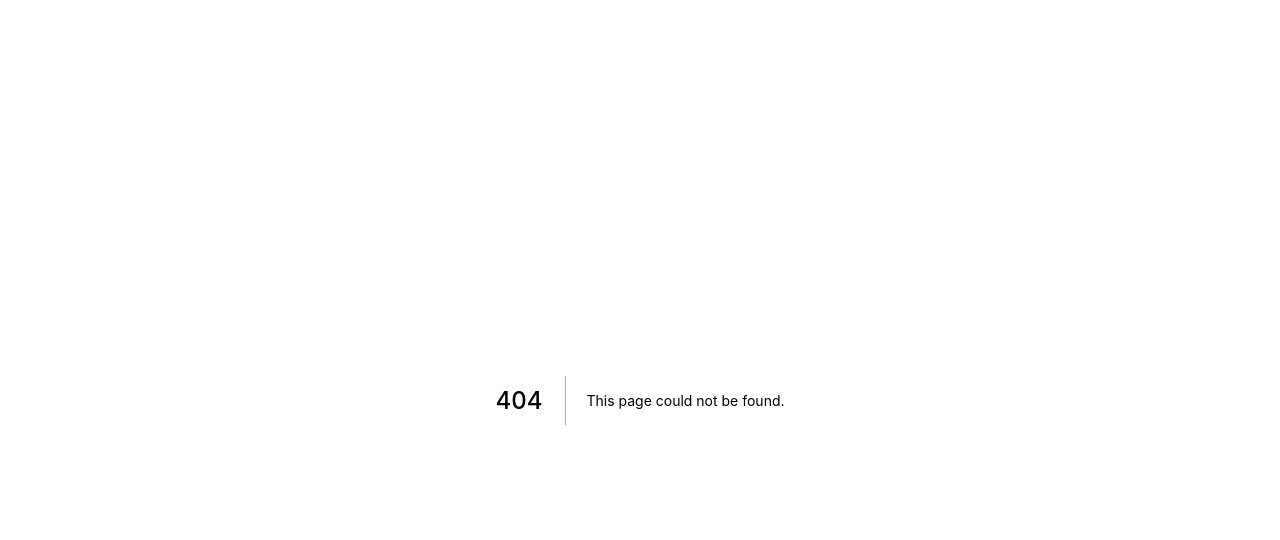
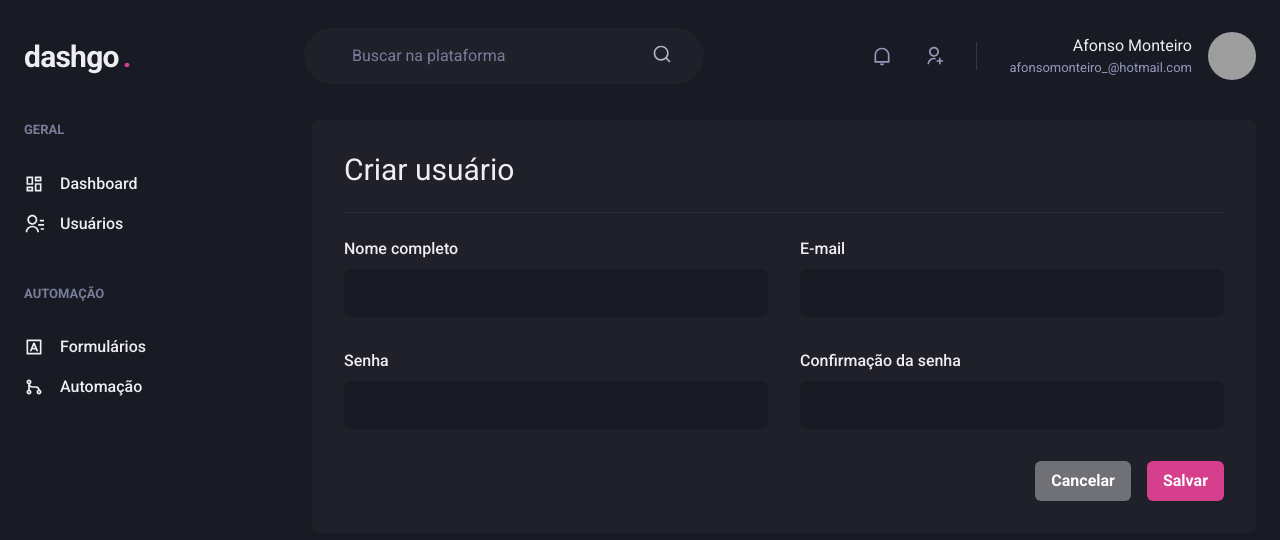
Before and after one commit to AffonsoMonteiro/dashgo, a Next.js app: page /users/create in a window 1280 px wide. Before the commit this address had no page. Shown: the top 540 px of the page. Built offline with nearby package versions, Linux system fonts and the light colour scheme; grey boxes are pictures that could not be loaded.

Commit message:
user create

```diff
--- /dev/null
+++ b/src/pages/users/create.tsx
@@ -0,0 +1,43 @@
+import { Box, Button, Divider, Flex, Heading, HStack, SimpleGrid, VStack } from "@chakra-ui/react";
+import { Input } from "../../components/Form/Input";
+import { Header } from "../../components/Header";
+import { Sidebar } from "../../components/SideBar";
+
+
+
+export default function CreateUser() {
+  return(
+    <Box>
+      <Header />
+
+      <Flex w="100%" my="6" maxWidth={1480} mx="auto" px="6">
+        <Sidebar />
+
+        <Box flex="1" bg="gray.800" borderRadius={8} p="8">
+          <Heading size="lg" fontWeight="normal">Criar usuário</Heading>
+
+          <Divider my="6" borderColor="gray.700" />
+
+          <VStack spacing="8">
+            <SimpleGrid minChildWidth="240px" spacing="8" w="100%">
+              <Input name="name" label="Nome completo" />
+              <Input name="email" type="email" label="E-mail" />
+            </SimpleGrid>
+
+            <SimpleGrid minChildWidth="240px" spacing="8" w="100%">
+              <Input name=  "password" type="password" label="Senha" />
+              <Input name="password_confirmation" type="password" label="Confirmação da senha" />
+            </SimpleGrid>
+          </VStack>
+
+          <Flex mt="8" justify="flex-end">
+            <HStack spacing="4">
+              <Button colorScheme="whiteAlpha">Cancelar</Button>
+              <Button colorScheme="pink">Salvar</Button>
+            </HStack>
+          </Flex>
+        </Box>
+      </Flex>
+    </Box>
+  )
+}
--- a/src/pages/users/index.tsx
+++ b/src/pages/users/index.tsx
@@ -1,6 +1,7 @@
 import { Box, Button, Checkbox, Flex, Heading, Icon, Table, Tbody, Td, Text, Th, Thead, Tr } from "@chakra-ui/react";
 import { RiAddLine, RiPencilLine } from "react-icons/ri";
 import { Header } from "../../components/Header";
+import { Pagination } from "../../components/Pagination";
 import { Sidebar } from "../../components/SideBar";
 
 
@@ -88,6 +89,9 @@
               </Tr>
             </Tbody>
           </Table>
+
+          <Pagination />
+
         </Box>
       </Flex>
     </Box>
```
Also changed, not shown: src/components/Pagination.tsx (+26 -0 lines).
